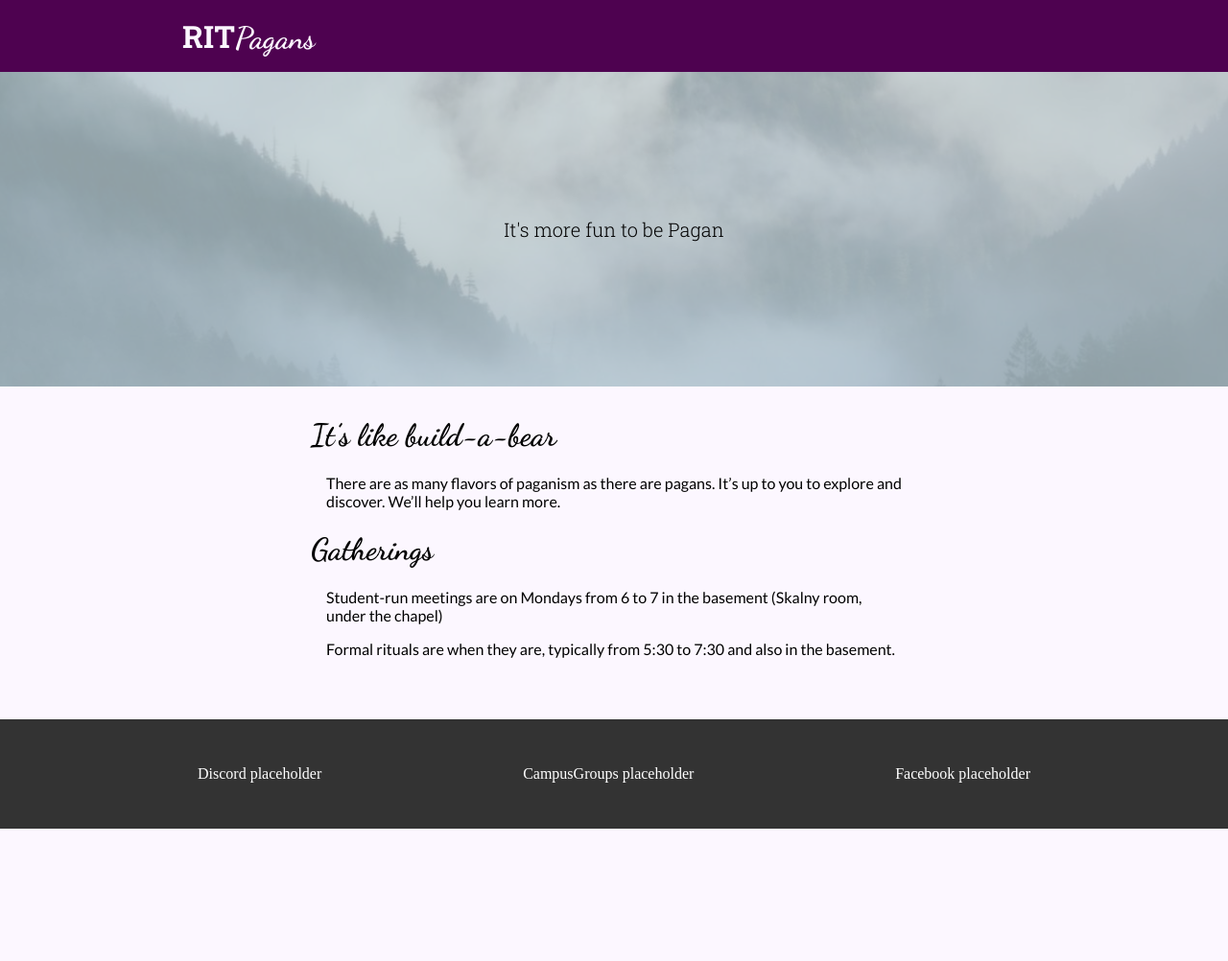
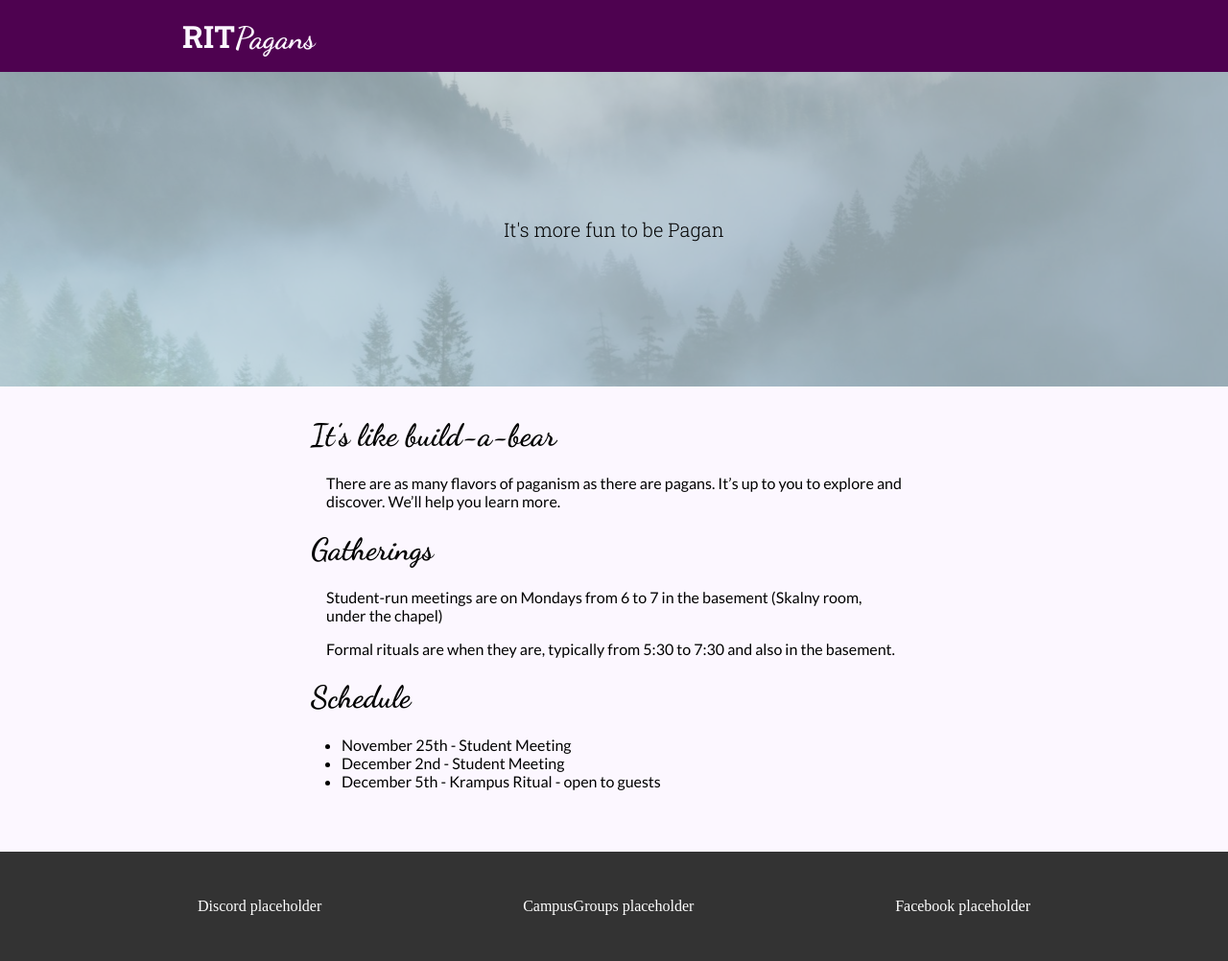
Before and after one commit to ritpagans/ritpagans.com, a Jekyll site: the page built from index.md, in a window 1280 px wide. Shown: the whole page at 96% size. Built offline with Jekyll 4.4.1, drawn with Linux system fonts in a browser that asks for light colours; before the commit the page ends 900 px from its top, so only the background shows below that.

Commit message:
added schedule

```diff
--- a/index.md
+++ b/index.md
@@ -12,3 +12,9 @@ There are as many flavors of paganism as there are pagans. It's up to you to exp
 Student-run meetings are on Mondays from 6 to 7 in the basement (Skalny room, under the chapel)
 
 Formal rituals are when they are, typically from 5:30 to 7:30 and also in the basement.
+
+# Schedule
+
+- November 25th - Student Meeting
+- December 2nd - Student Meeting
+- December 5th - Krampus Ritual - open to guests
```
